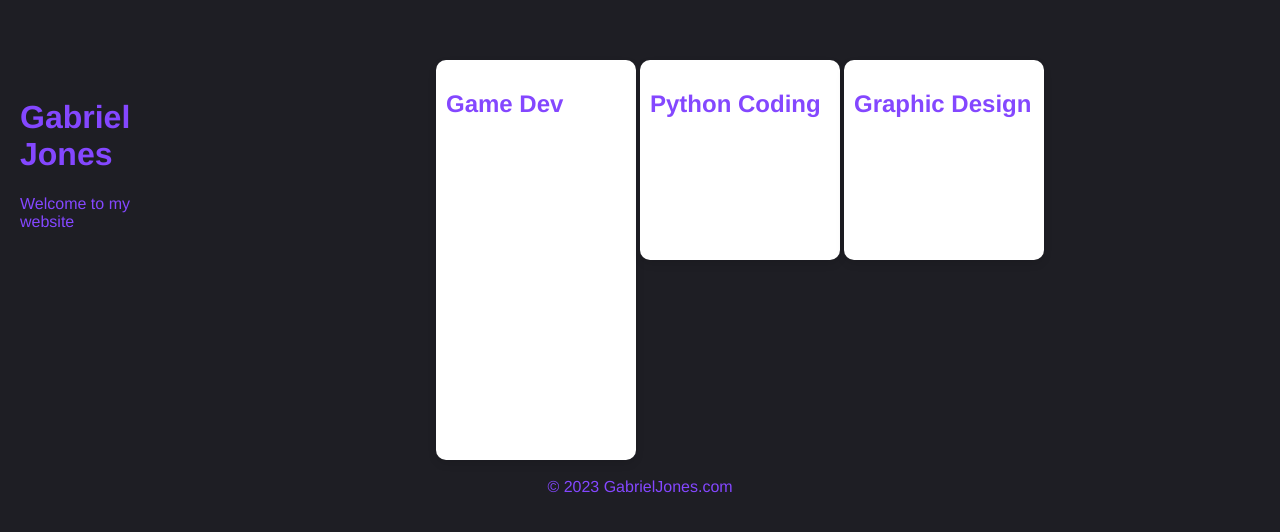
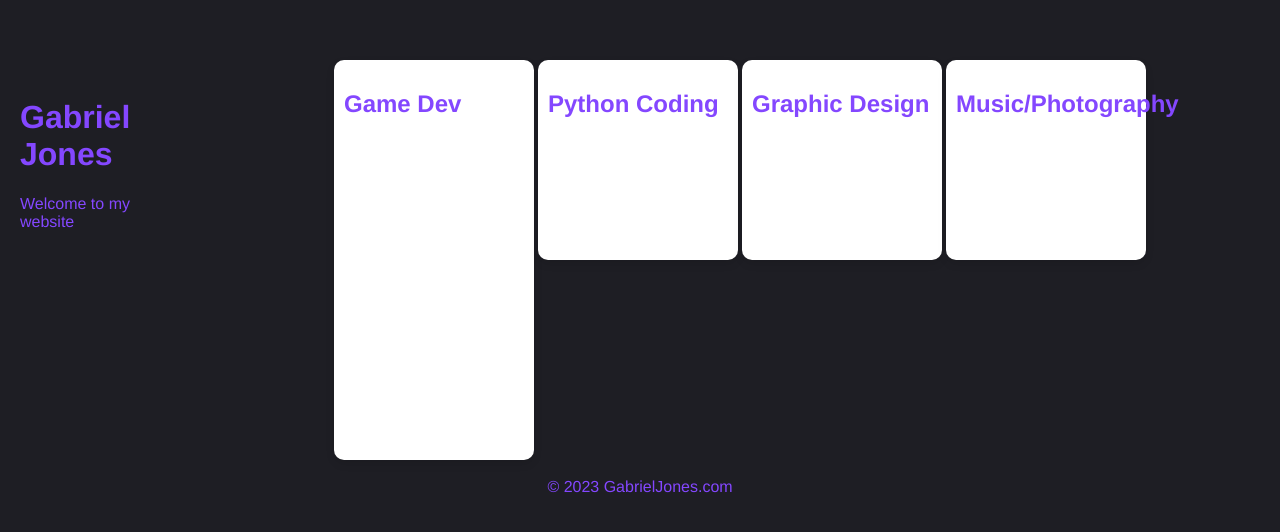
Before and after one commit to GabrielJonesCA/2023WEBPAGE, a plain HTML site: page index.html in a window 1280 px wide. Shown: the part 142-674 px from the top of the page. Drawn offline with Linux system fonts and the light colour scheme.

Commit message:
new section added

```diff
--- a/index.html
+++ b/index.html
@@ -31,6 +31,10 @@
                     <h2>Graphic Design</h2>
 
                 </div>
+                <div class="box3">
+                    <h2>Music/Photography</h2>
+
+                </div>
             </section>
         </section>
 
```
